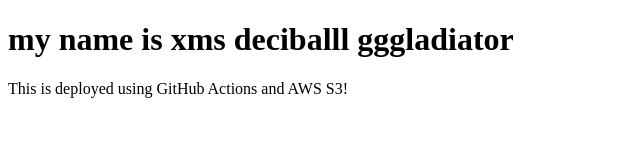
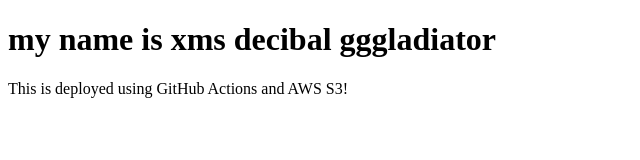
Before and after one commit to Narsireddy-1118/my-deployment-repo, a website: page index.html in a window 1280 px wide. Shown: the whole page, without its empty margins (0-640 px from the left). Drawn offline with Linux system fonts and the light colour scheme.

Commit message:
Update index.html

```diff
--- a/index.html
+++ b/index.html
@@ -6,7 +6,7 @@
     <title>My Static Website</title>
 </head>
 <body>
-    <h1>my name is xms deciballl gggladiator</h1>
+    <h1>my name is xms decibal gggladiator</h1>
     <p>This is deployed using GitHub Actions and AWS S3!</p>
 </body>
 </html>
```
